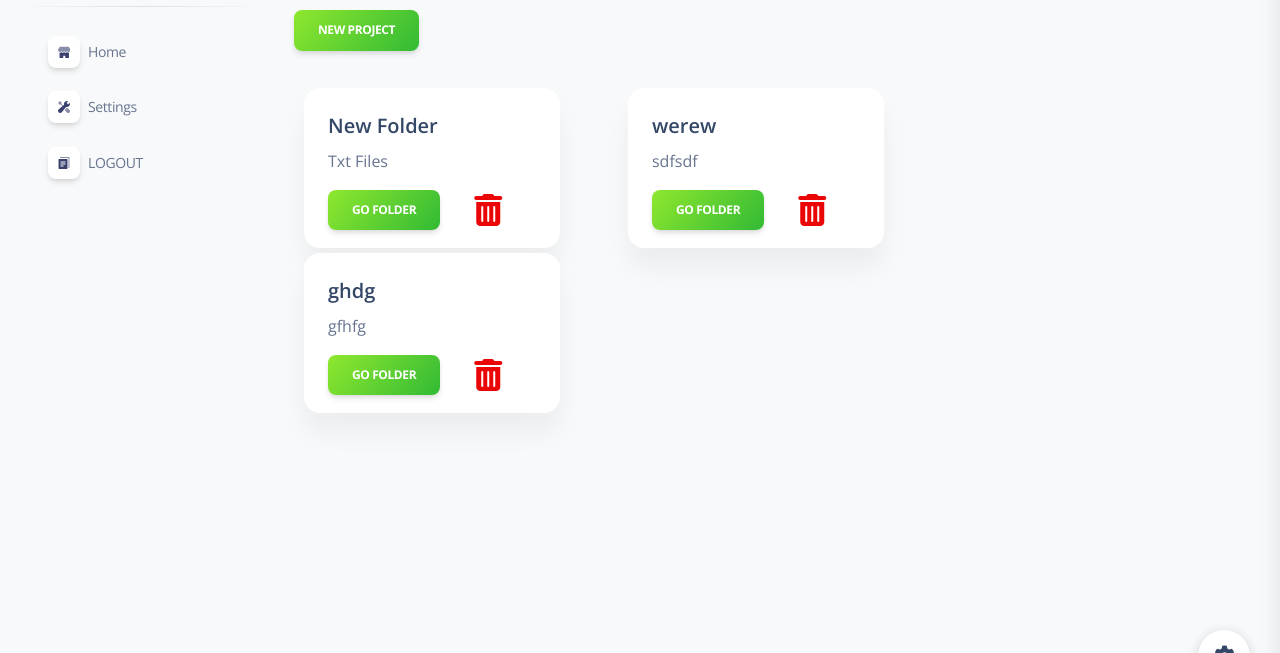
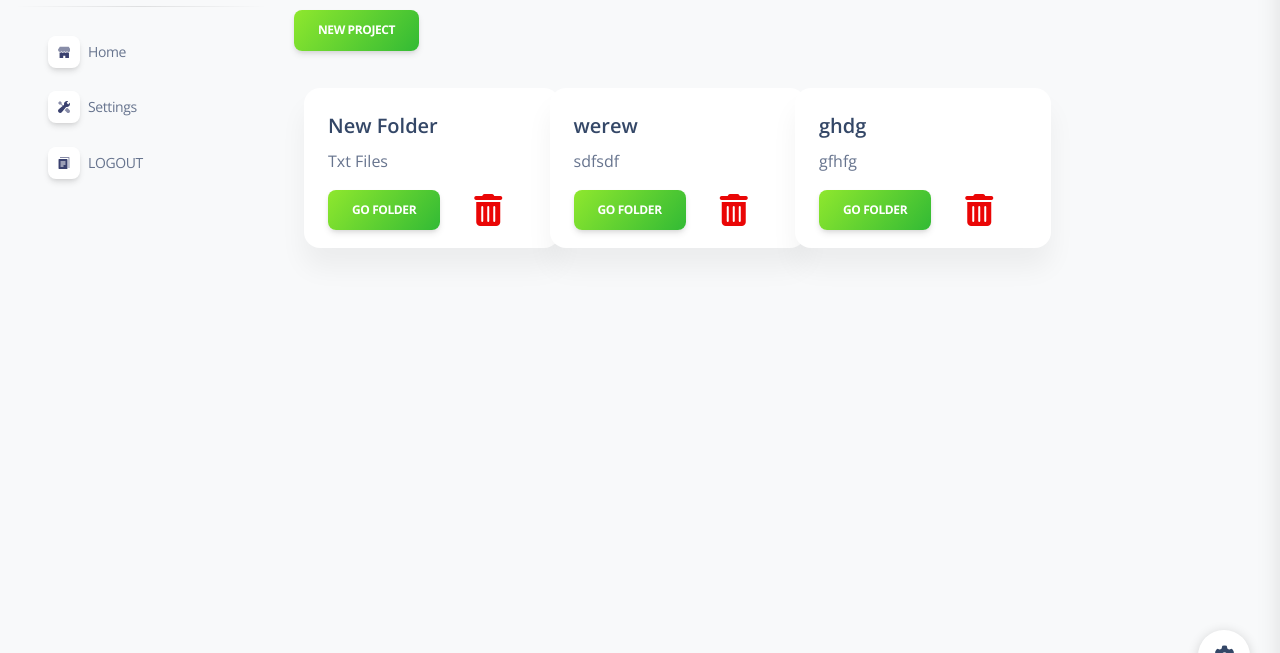
Before and after one commit to Chetan1330/Soft1330, a Django app: template apps/templates/home/index.html in a window 1280 px wide. Shown: the part 88-741 px from the top of the page. Run offline with Django 3.2, Linux system fonts and the light colour scheme; the template is opened without the code that fills it: values that come from a table or form of the project are taken from there, others are empty; data comes from the database, SQL or seed files in the repository; tables that the repository leaves empty hold one stand-in row (values such as "Sample post"); some libraries are stand-ins or nearby versions.

Commit message:
Update index.html

```diff
--- a/apps/templates/home/index.html
+++ b/apps/templates/home/index.html
@@ -49,7 +49,7 @@
       <div id="pcoded-inner-navbar" class=" row">
         <!--  -->
         {% for i in folder %}
-        <div style="margin-left: 10px;" class="col-sm-4">
+        <div style="margin-left: 10px;" class="col-sm-3">
           <div class="card" style="margin-top: 5px; width: 16rem; height: 10rem;">
             <div class="card-body">
               <h5 class="card-title">{{i.foldername}}</h5>
@@ -158,7 +158,7 @@
     $("#m-search").on("keyup",function(){
       var e=$(this).val().toLowerCase(),s=$(this).val().length;
       console.log(e)
-      $("#pcoded-inner-navbar > .col-sm-4 > .card > .card-body > .card-title").each(function(){
+      $("#pcoded-inner-navbar > .col-sm-3 > .card > .card-body > .card-title").each(function(){
         // console.log(this)
         var d=$(this).text();
         var s=$(this).text().toLowerCase();
```
